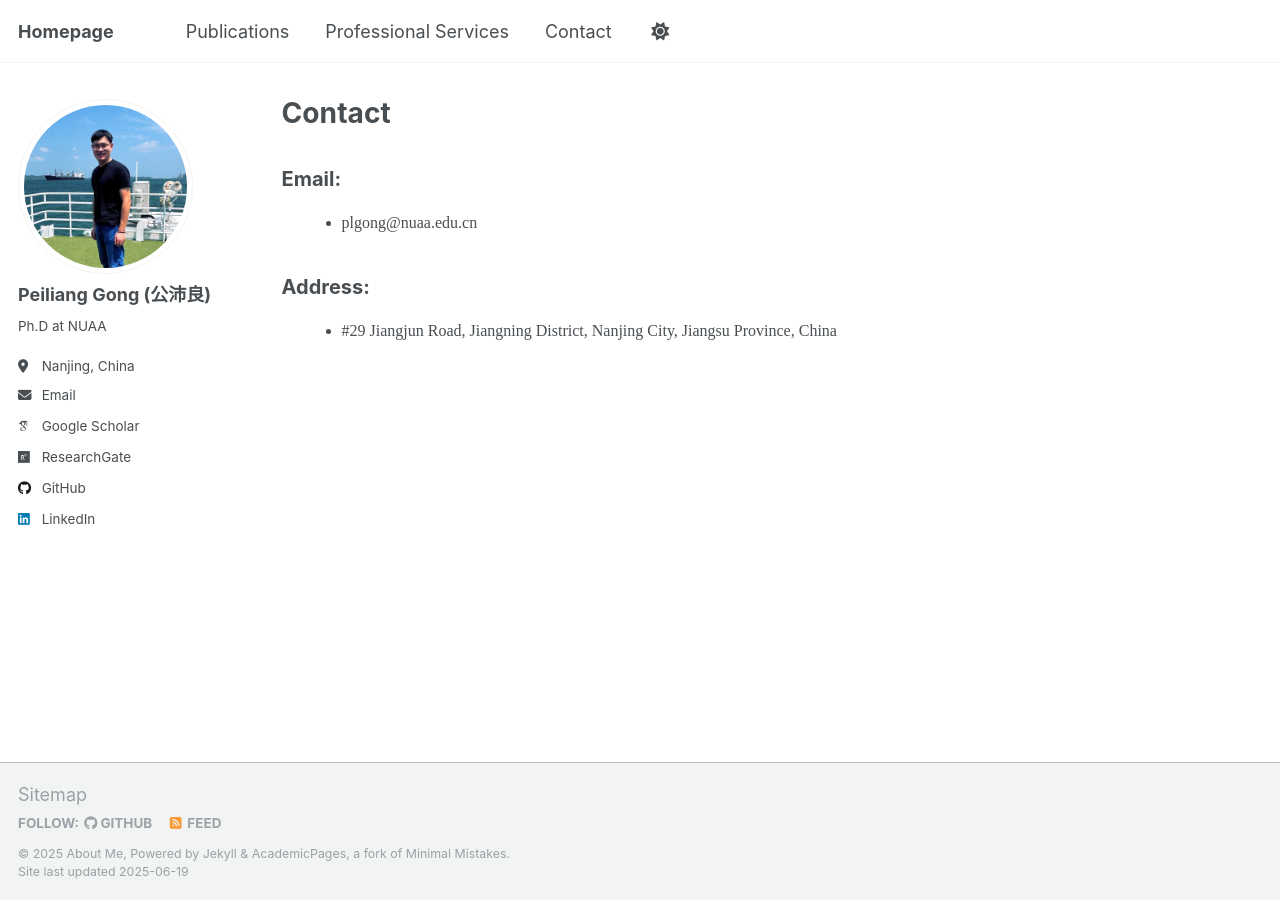
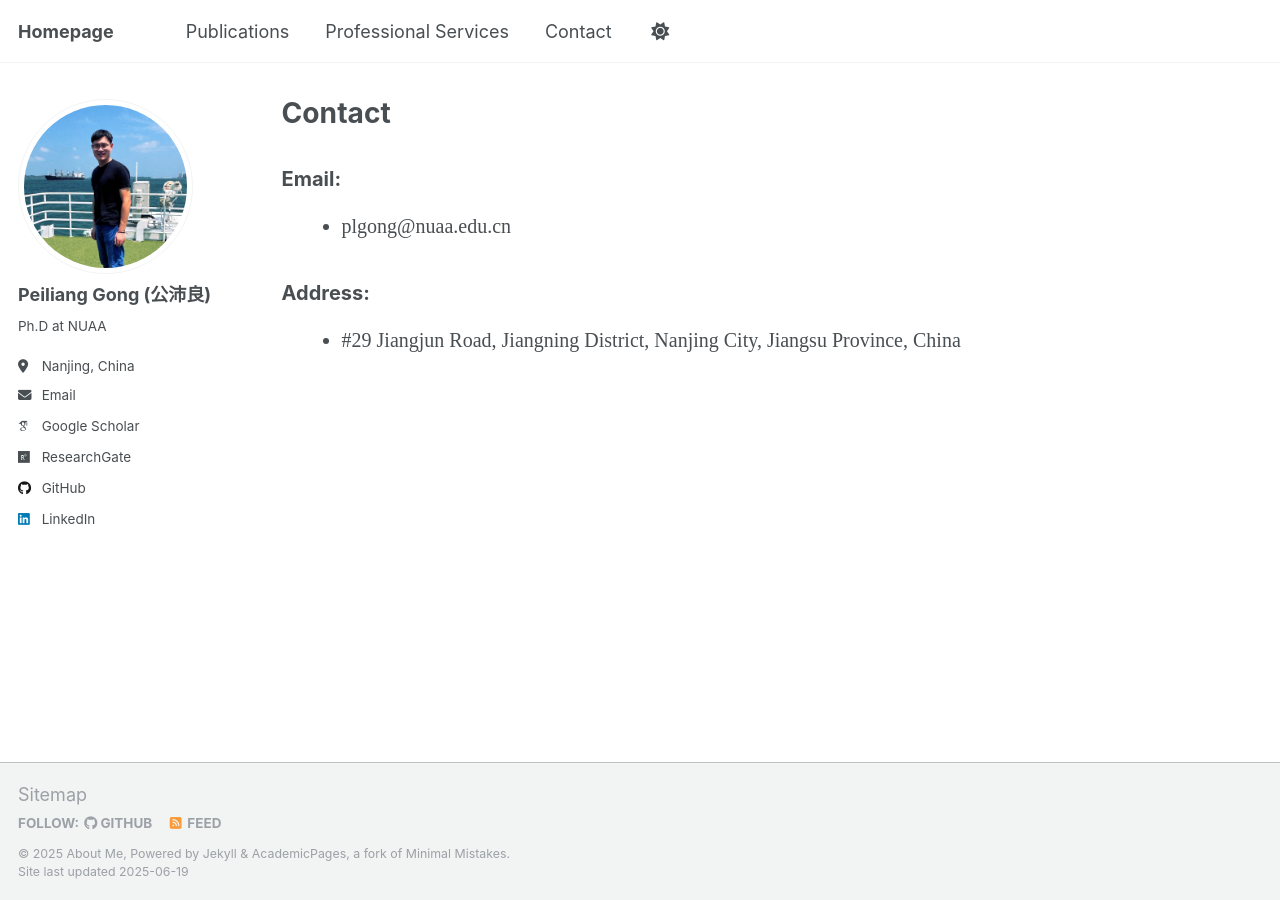
Before and after one commit to Tokenmw/Tokenmw.github.io, a Jekyll site: the page built from _pages/contact.md, in a window 1280 px wide. Built offline with Jekyll 4.4.1, drawn with Linux system fonts in a browser that asks for light colours; some web fonts are replaced.

Commit message:
Update contact.md

```diff
--- a/_pages/contact.md
+++ b/_pages/contact.md
@@ -5,14 +5,14 @@
 author_profile: true
 ---
 
-<div style="font-family: 'Times New Roman', serif; font-size: 16px;">
+<div style="font-family: 'Times New Roman', serif; font-size: 20px;">
 
-<h2 style="font-weight: bold; margin-bottom: 20px;">Email:</h2>
+<h3 style="font-weight: bold; margin-bottom: 20px;">Email:</h3>
 <ul style="list-style-type: disc; margin-left: 20px;">
   <li>plgong@nuaa.edu.cn</li>
 </ul>
 
-<h2 style="font-weight: bold; margin-bottom: 20px; margin-top: 40px;">Address:</h2>
+<h3 style="font-weight: bold; margin-bottom: 20px; margin-top: 40px;">Address:</h3>
 <ul style="list-style-type: disc; margin-left: 20px;">
   <li>#29 Jiangjun Road, Jiangning District, Nanjing City, Jiangsu Province, China</li>
 </ul>
```
